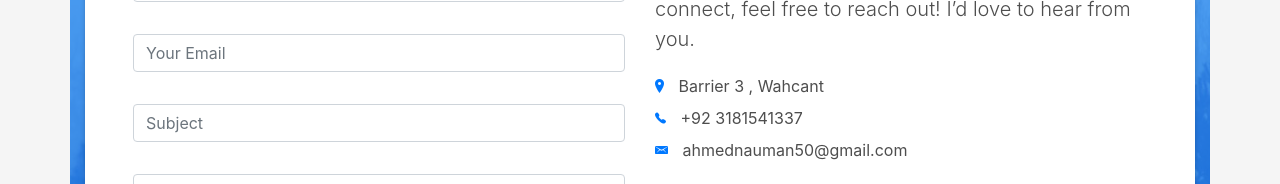
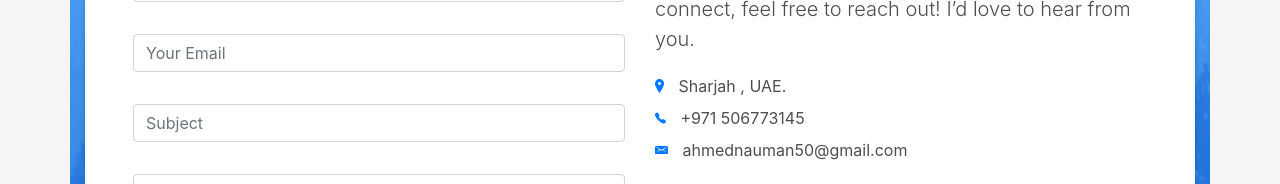
Before and after one commit to rofessor123/NaumanPortfolio, a plain HTML site: page index.html in a window 1280 px wide. Shown: the part 5197-5381 px from the top of the page. Drawn offline with Linux system fonts and the light colour scheme; files whose address does not match are found by name.

Commit message:
Update index.html

```diff
--- a/index.html
+++ b/index.html
@@ -563,8 +563,8 @@
                        I’d love to hear from you.
                     </p>
                     <ul class="list-ico">
-                      <li><span class="ion-ios-location"></span> Barrier 3 , Wahcant</li>
-                      <li><span class="ion-ios-telephone"></span> +92 3181541337</li>
+                      <li><span class="ion-ios-location"></span> Sharjah , UAE.</li>
+                      <li><span class="ion-ios-telephone"></span> +971 506773145</li>
                       <li><span class="ion-email"></span> ahmednauman50@gmail.com</li>
                     </ul>
                   </div>
```
